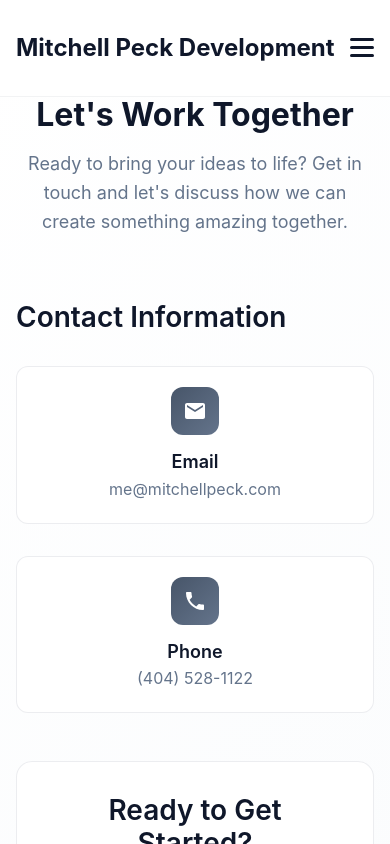
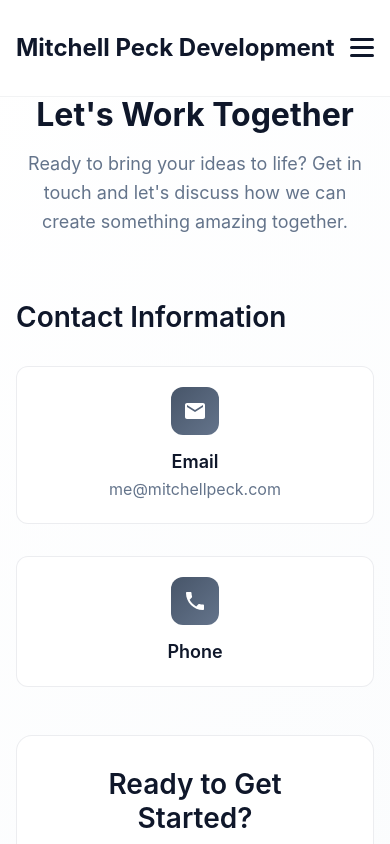
Before and after one commit to MitchellPeck/portfolio, a Next.js app: page /contact in a window 390 px wide. Shown: the top 844 px of the page. Built offline with nearby package versions, Linux system fonts and the light colour scheme.

Commit message:
no phone

```diff
--- a/src/app/(frontend)/contact/page.tsx
+++ b/src/app/(frontend)/contact/page.tsx
@@ -42,9 +42,9 @@ export default function ContactPage() {
                 </div>
                 <div className="contact-details-text">
                   <h3>Phone</h3>
-                  <a href="tel:4045281122" className="contact-link">
-                    (404) 528-1122
-                  </a>
+                  {/*<a href="tel:4045281122" className="contact-link">*/}
+                  {/*  (404) 528-1122*/}
+                  {/*</a>*/}
                 </div>
               </div>
             </div>
```
